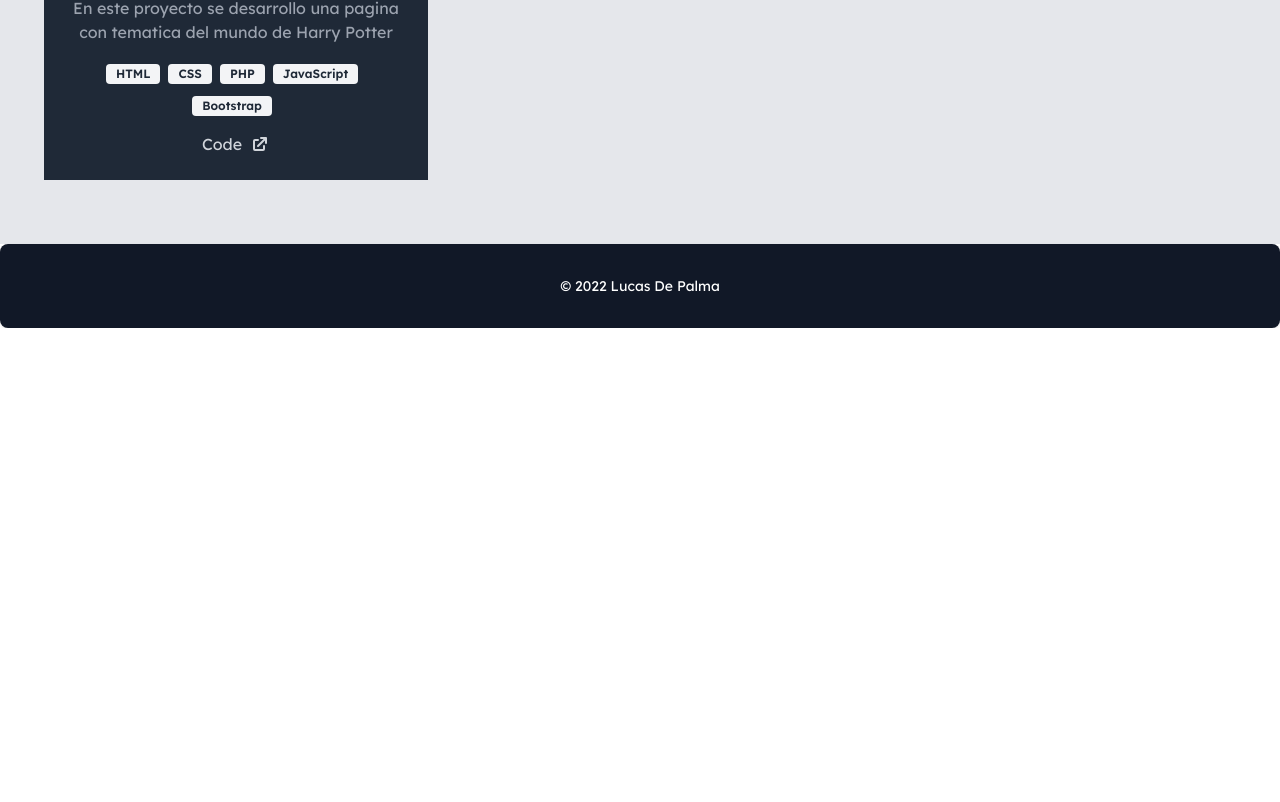
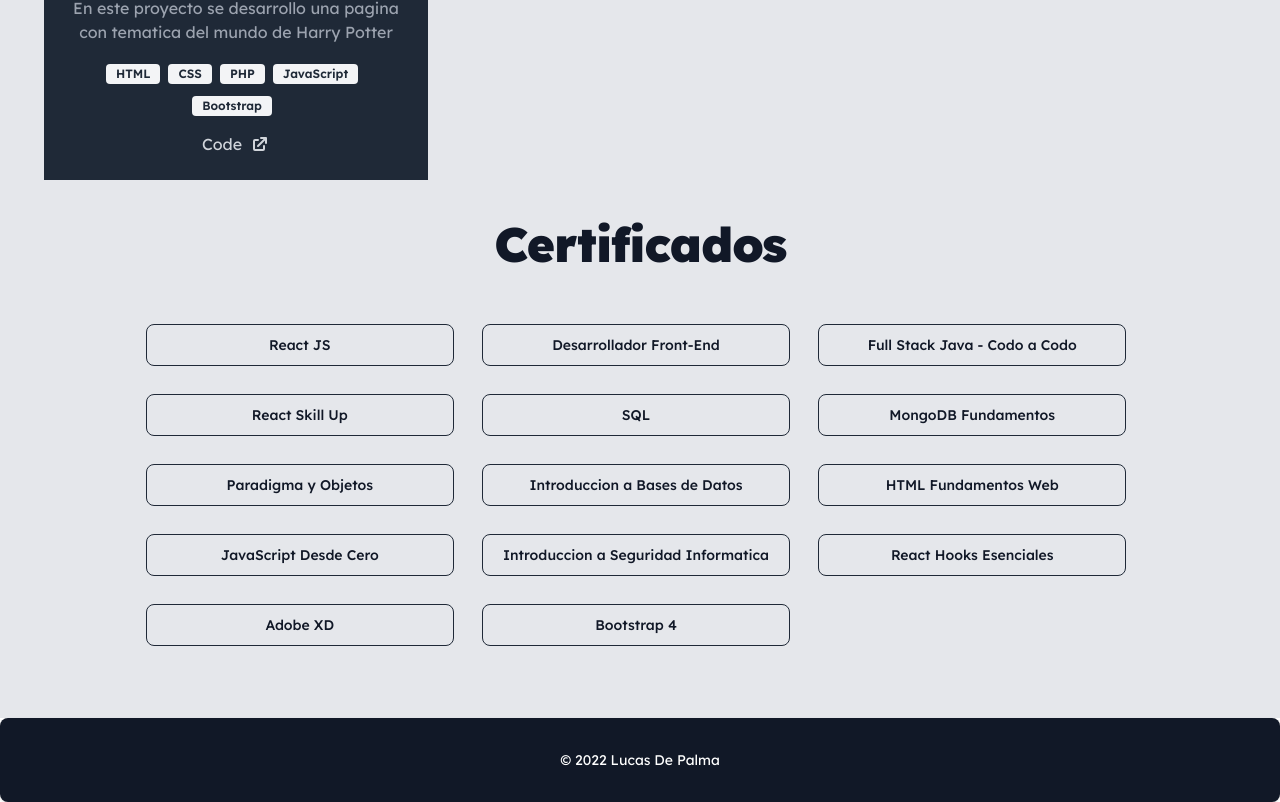
Before and after one commit to DePalma2/Portfolio-Lucas-De-Palma, a React (Vite) app: page / in a window 1280 px wide. Shown: the part 1516-2318 px from the top of the page. Before the commit the page ends 1844 px from the top, so only its background shows below. Built offline with nearby package versions, Linux system fonts and the light colour scheme.

Commit message:
Add Certificates

```diff
--- a/src/components/Portfolio.jsx
+++ b/src/components/Portfolio.jsx
@@ -1,4 +1,5 @@
 import React from 'react'
+import Certificates from './Certificates'
 import Projects from './Projects'
 import Timeline from './Timeline'
 
@@ -11,6 +12,7 @@ const Portfolio = () => {
                 <p className='text-sm max-w-xl mb-6'>Lorem Ipsum es simplemente el texto de relleno de las imprentas y archivos de texto. Lorem Ipsum ha sido el texto de relleno estándar de las industrias desde el año 1500, cuando un impresor (N. del T. persona qu</p>
                 <Timeline/>
                 <Projects/>
+                <Certificates/>
             </div>
         </section>
     </>
```
